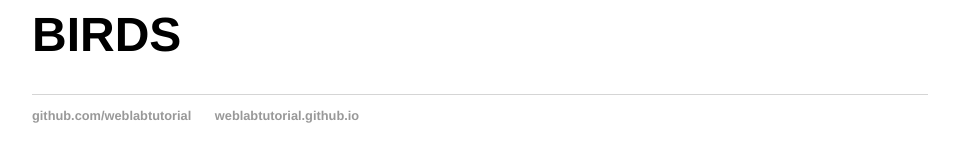
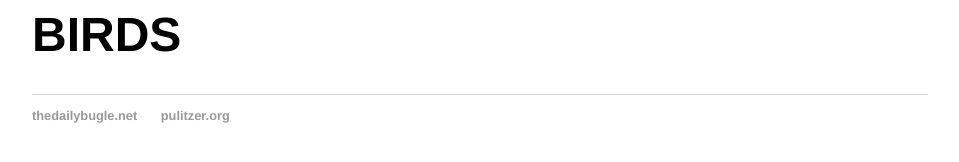
Before and after one commit to Sam-S-Callaghan/Sam-S-Callaghan.github.io, a Jekyll site: the page built from _posts/2021-09-01-Webbed-Menace-Strikes-Again.md, in a window 1280 px wide. Shown: the part 605-767 px from the top of the page, without its empty margins (160-1119 px from the left). Built offline with Jekyll 4.4.1, drawn with Linux system fonts in a browser that asks for light colours.

Commit message:
Update default.html

```diff
--- a/_layouts/default.html
+++ b/_layouts/default.html
@@ -19,8 +19,8 @@
 		</div>
 		<footer>
 			<ul>
-			 <li><a href="https://github.com/weblabtutorial">github.com/weblabtutorial</a></li>
-			<li><a href="https://weblabtutorial.github.io"> weblabtutorial.github.io </a></li>
+			 <li><a href="https://www.thedailybugle.net">thedailybugle.net</a></li>
+			<li><a href="https://www.pulitzer.org/prize-winners-by-year">pulitzer.org </a></li>
 			</ul>
 		</footer>
 	</body>
```
